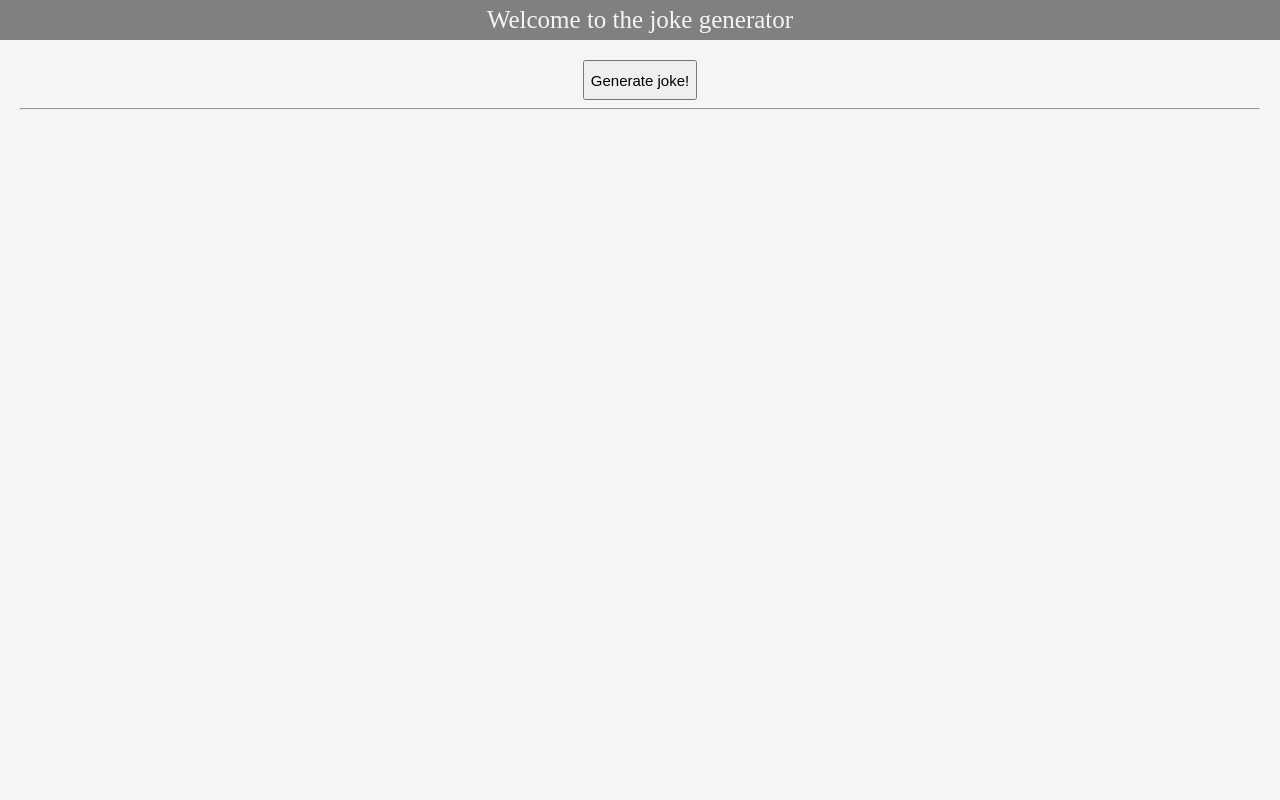
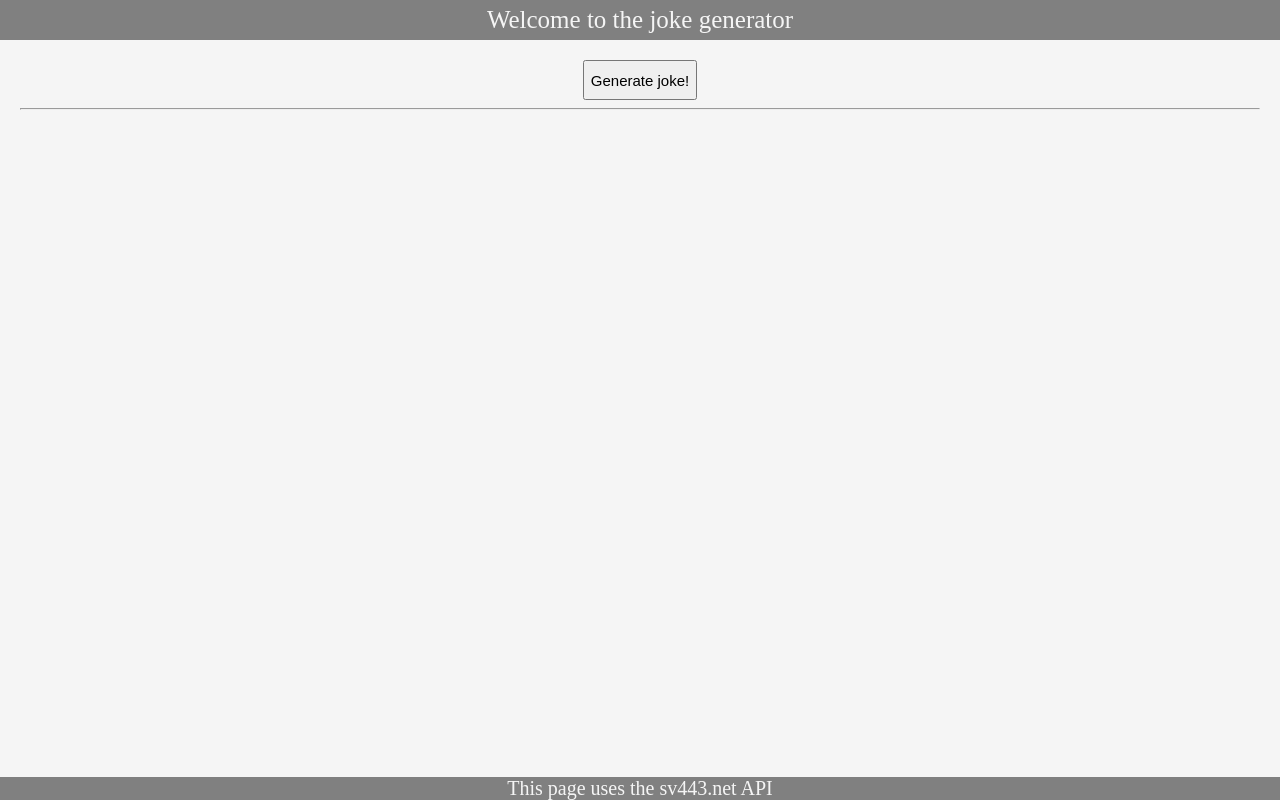
Before and after one commit to gomezportillo/React_JokeGenerator, a React (Create React App) app: page / in a window 1280 px wide. Built offline with nearby package versions, Linux system fonts and the light colour scheme.

Commit message:
Fetching jokes from a public API

```diff
--- a/src/App.js
+++ b/src/App.js
@@ -1,6 +1,7 @@
 import React from "react"
 
 import Header from "./Header.js"
+import Footer from "./Footer.js"
 import JokeComponent from "./JokeComponent.js"
 
 class App extends React.Component
@@ -11,6 +12,7 @@ class App extends React.Component
       <div>
         <Header />
         <JokeComponent />
+        <Footer />
       </div>
     )
   }
--- /dev/null
+++ b/src/Footer.js
@@ -0,0 +1,15 @@
+import React from "react"
+
+class Footer extends React.Component
+{
+  render ()
+  {
+    return (
+      <div>
+        <footer>This page uses the sv443.net API</footer>
+      </div>
+    )
+  }
+}
+
+export default Footer
--- a/src/JokeComponent.js
+++ b/src/JokeComponent.js
@@ -1,7 +1,6 @@
 import React from "react"
 
 import Joke from "./Joke"
-import jokesData from "./data/jokesData.js"
 
 class JokeComponent extends React.Component
 {
@@ -9,33 +8,33 @@ class JokeComponent extends React.Component
   {
     super()
 
-    this.state = {
-      allJokes: jokesData.map(joke => {
-        return (
-          <Joke
-            key       = {joke.id}
-            question  = {joke.question}
-            punchline = {joke.punchline}
-            />
-        )
-      })
-    }
+    this.state = { currentJoke: null }
     this.handleClick = this.handleClick.bind(this) // to be able to use the state from the function
   }
 
   handleClick()
   {
-    var randomIndex = this.generateRandomNumber()
-    var newJoke = this.state.allJokes[randomIndex]
-    this.setState({ currentJoke: newJoke})
-  }
+    var myURL = "https://sv443.net/jokeapi/category/Programming"
 
-  generateRandomNumber()
-  {
-    var min = 0;
-    var max = this.state.allJokes.length
-    var rand = min + Math.random() * (max - min);
-    return Math.floor(rand)
+    fetch(myURL)
+      .then(response => response.json())
+      .then(data => {
+        console.log(data)
+        if (data.type === "single")
+        {
+          var newJoke = <Joke punchline={data.joke} />
+        }
+        else
+        {
+          var newJoke = <Joke question={data.setup}
+                              punchline={data.delivery}
+                        />
+        }
+        this.setState({ currentJoke: newJoke })
+      })
+      .catch(() => {
+        this.setState({ currentJoke: <h2>ERROR 429: Too many requests</h2> })
+      })
   }
 
   render ()
--- a/src/index.css
+++ b/src/index.css
@@ -18,6 +18,18 @@ header
   align-items: center;
 }
 
+footer
+{
+  width: 100%;
+  background-color: grey;
+  color: whitesmoke;
+  text-align: center;
+  font-size: 20px;
+  position:absolute;
+  bottom:0;
+  left:0;
+}
+
 #button-div
 {
   text-align: center;
```
